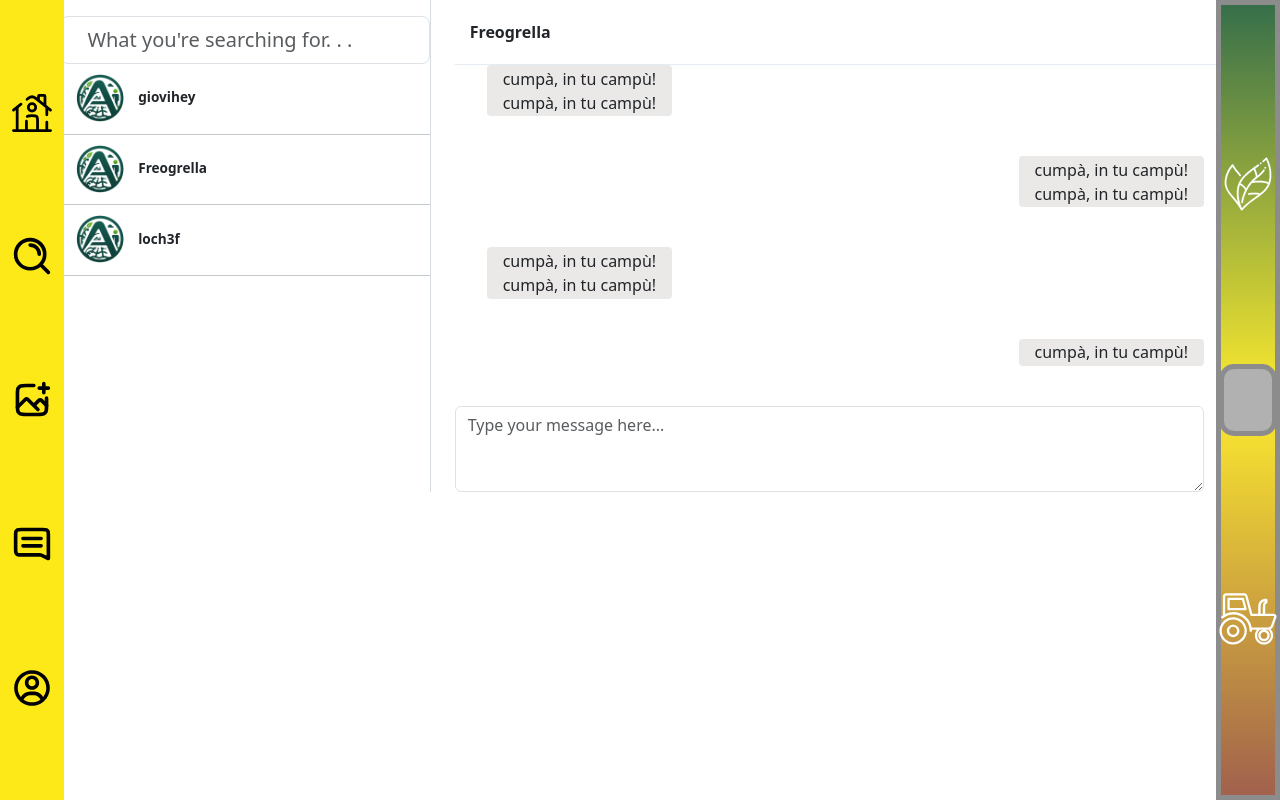
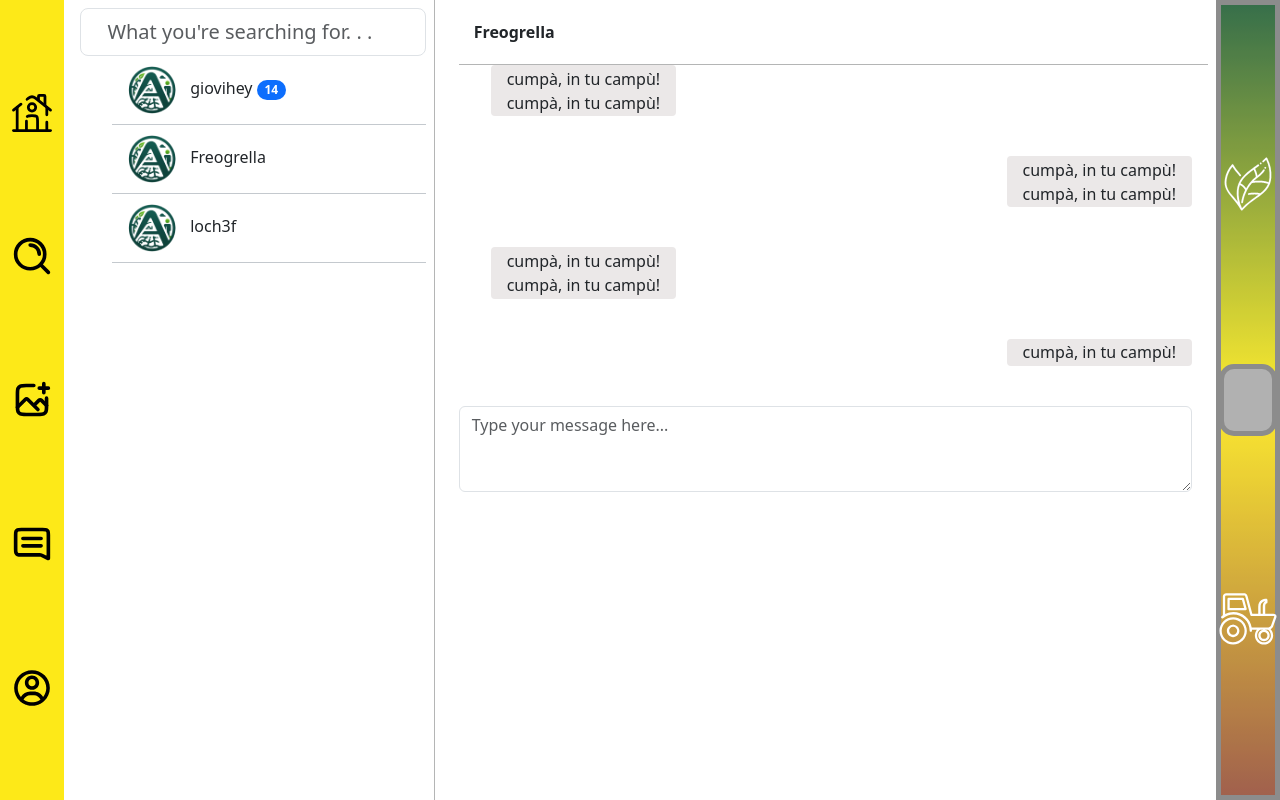
Before and after one commit to Fre0Grella/AgroNET, a PHP site: page /message.html in a window 1280 px wide. Run offline with PHP 8.4, Linux system fonts and the light colour scheme; some libraries are stand-ins or nearby versions.

Commit message:
message page  adjustment

```diff
--- a/root/css/message.css
+++ b/root/css/message.css
@@ -1,55 +1,16 @@
-div.conte
-
-.chat-search-box {
-    -webkit-border-radius: 3px 0 0 0;
-    -moz-border-radius: 3px 0 0 0;
-    border-radius: 3px 0 0 0;
-    padding: .75rem 1rem;
+.row {
+    height: 100vh;
 }
 
-.chat-search-box .input-group .form-control {
-    -webkit-border-radius: 2px 0 0 2px;
-    -moz-border-radius: 2px 0 0 2px;
-    border-radius: 2px 0 0 2px;
-    border-right: 0;
-}
-
-.chat-search-box .input-group .input-group-btn .btn {
-    -webkit-border-radius: 0 2px 2px 0;
-    -moz-border-radius: 0 2px 2px 0;
-    border-radius: 0 2px 2px 0;
-    margin: 0;
-}
-
-.chat-search-box .input-group .input-group-btn .btn i {
-    font-size: 1.2rem;
-    line-height: 100%;
-    vertical-align: middle;
-}
-/************************************************
-	************************************************
-									Users Container
-	************************************************
-************************************************/
 .users-container {
     position: relative;
     padding: 1rem 0;
-    border-right: 1px solid #d5dbe1;
+    border-right: 1px solid #b4b5b5;
     height: 100%;
     display: -ms-flexbox;
     display: flex;
     -ms-flex-direction: column;
     flex-direction: column;
-}
-
-/************************************************
-	************************************************
-											Users
-	************************************************
-************************************************/
-
-.users {
-    padding: 0;
 }
 
 .users .person {
@@ -79,32 +40,12 @@ div.conte
     border-radius: 50px;
 }
 
-.users .person p.name-time {
-    font-weight: 600;
-    font-size: .85rem;
-    display: inline-block;
-}
-
-.users .person p.name-time .time {
-    font-weight: 400;
-    font-size: .7rem;
-    text-align: right;
-    color: #8796af;
-}
-
-
-/************************************************
-	************************************************
-									Chat right side
-	************************************************
-************************************************/
-
 .selected-user {
     width: 100%;
     padding: 0 15px;
     min-height: 64px;
     line-height: 64px;
-    border-bottom: 1px solid #e6ecf3;
+    border-bottom: 1px solid #b4b5b5;
     -webkit-border-radius: 0 3px 0 0;
     -moz-border-radius: 0 3px 0 0;
     border-radius: 0 3px 0 0;
@@ -164,3 +105,8 @@ div.conte
 ul {
     list-style-type: none;
 }
+
+.chat-container .form-control {
+    position:relative;
+    bottom: 0;
+}
--- a/root/message.html
+++ b/root/message.html
@@ -4,10 +4,8 @@
         <title>AgroNET - Message page</title>
         <meta charset="UTF-8"/>
         <link href="css/style.css" rel="stylesheet" type="text/css"/>
-        <link href="https://cdn.jsdelivr.net/npm/bootstrap@5.3.2/dist/css/bootstrap.min.css"
-        rel="stylesheet"
-        integrity="sha384-T3c6CoIi6uLrA9TneNEoa7RxnatzjcDSCmG1MXxSR1GAsXEV/Dwwykc2MPK8M2HN"
-        crossorigin="anonymous">
+        <link href="https://cdn.jsdelivr.net/npm/bootstrap@5.3.2/dist/css/bootstrap.min.css" rel="stylesheet"
+        integrity="sha384-T3c6CoIi6uLrA9TneNEoa7RxnatzjcDSCmG1MXxSR1GAsXEV/Dwwykc2MPK8M2HN" crossorigin="anonymous">
         <link href="css/message.css" rel="stylesheet" type="text/css"/>
         <link href="https://maxcdn.bootstrapcdn.com/font-awesome/4.3.0/css/font-awesome.min.css" rel="stylesheet">
     </head>
@@ -17,12 +15,12 @@
             <input class="slider" type="range" min="1" max="3" value="2" id="myRange" >
             <img src="img/icon/tractor.svg" draggable="false" class="img-fluid">
         </nav>
-        <div class="container-fluid mx-5">
+        <div class="container-fluid mx-5 px-4">
                 <div class="row">
                     <div class="col-12">
-                            <div class="row no-gutters">
+                            <div class="row">
                                 <div class="col-4">
-                                    <div class="users-container">
+                                    <div class="users-container p-2">
                                         <div class="searchBar">
                                             <input type="search" id="form1" class="form-control form-control-lg focus-ring focus-ring-dark" placeholder="  What you're searching for. . ."/>
                                         </div>
@@ -31,25 +29,20 @@
                                                 <div class="user">
                                                     <img src="/root/img/AgroNET_logo.png" alt="Retail Admin">
                                                 </div>
-                                                <p class="name-time">
-                                                    <span class="name">giovihey</span>
-                                                </p>
+                                                <span class="name">giovihey</span>
+                                                <span class="badge bg-primary rounded-pill">14</span>
                                             </li>
                                             <li class="person active-user" data-chat="person2">
                                                 <div class="user">
                                                     <img src="/root/img/AgroNET_logo.png" alt="Retail Admin">
                                                 </div>
-                                                <p class="name-time">
                                                     <span class="name">Freogrella</span>
-                                                </p>
                                             </li>
                                             <li class="person" data-chat="person3">
                                                 <div class="user">
                                                     <img src="/root/img/AgroNET_logo.png" alt="Retail Admin">
                                                 </div>
-                                                <p class="name-time">
                                                     <span class="name">loch3f</span>
-                                                </p>
                                             </li>
                                         </ul>
                                     </div>
@@ -95,7 +88,7 @@
         <script src="https://cdn.jsdelivr.net/npm/bootstrap@5.3.2/dist/js/bootstrap.bundle.min.js"
         integrity="sha384-C6RzsynM9kWDrMNeT87bh95OGNyZPhcTNXj1NW7RuBCsyN/o0jlpcV8Qyq46cDfL"
         crossorigin="anonymous">
-      </script>
-      <script src="js/slider.js"></script>
+        </script>
+        <script src="js/slider.js"></script>
     </body>
 </html>
```
Also changed, not shown: root/js/formPassword.js (+5 -5 lines).
